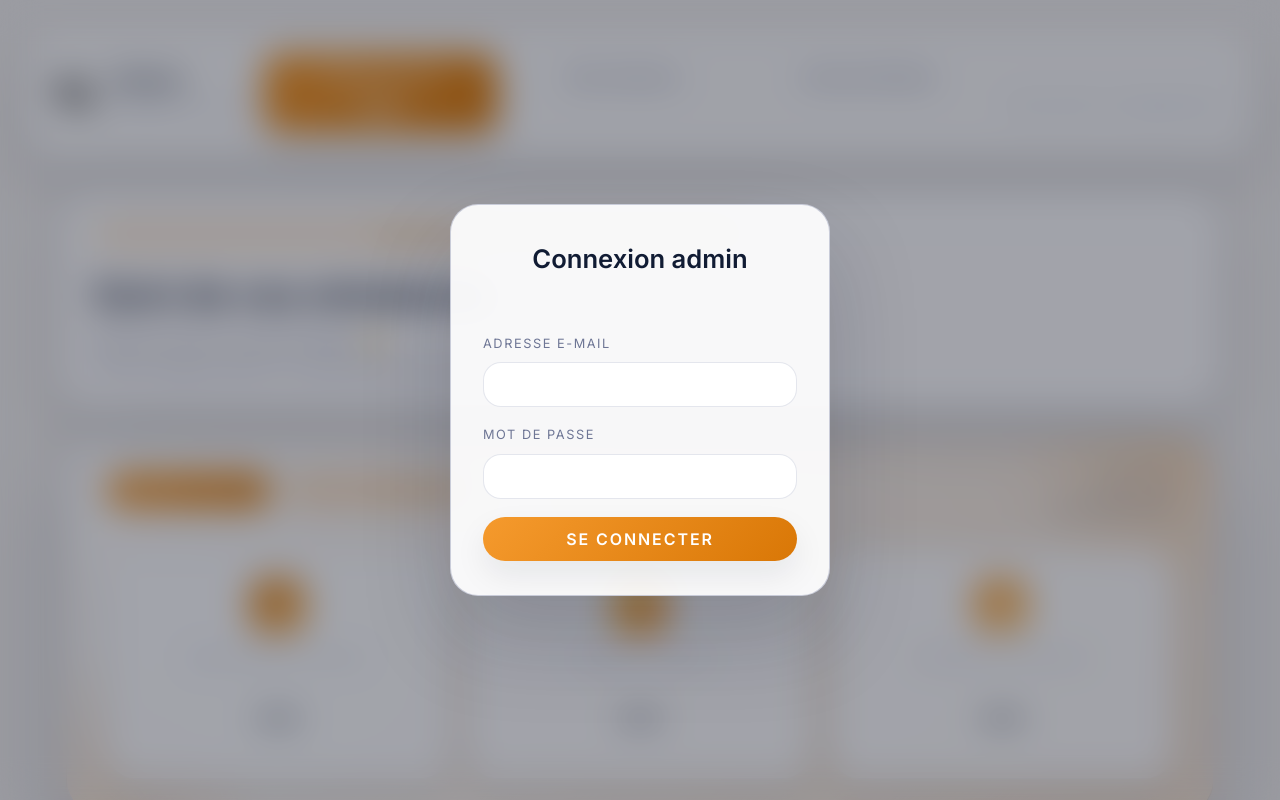
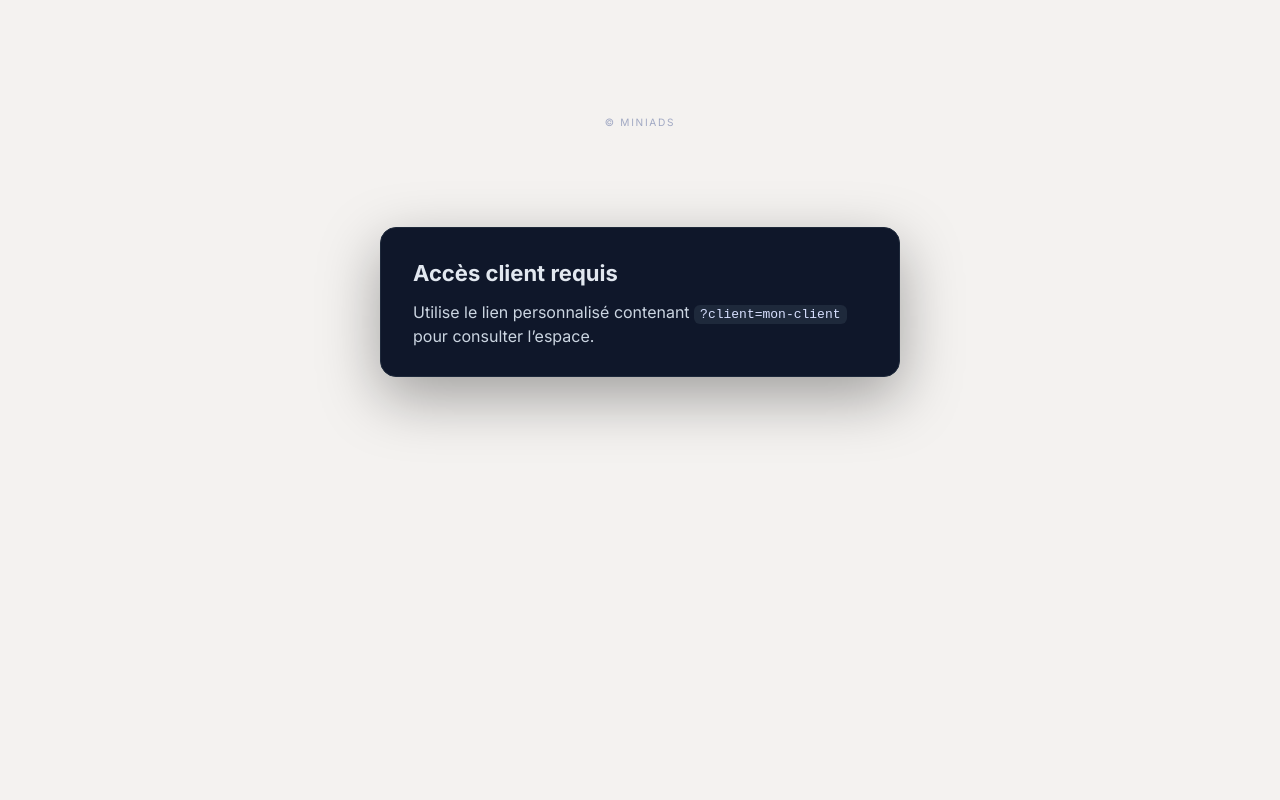
Before and after one commit to theogiff/miniads-dashboard, a browser extension: page index.html in a window 1280 px wide. Shown: the top 800 px of the page. Drawn offline with nearby package versions, Linux system fonts and the light colour scheme.

Commit message:
Update client routing and API handlers

```diff
--- a/script.js
+++ b/script.js
@@ -2625,8 +2625,8 @@ async function fetchAirtableRows({ apiKey, baseId, tableId, view, filterByFormul
 
 const rawModeParam = getParam("mode");
 const rawClientParam = getParam("client");
-const isAdminRoute = rawModeParam === "admin" || !rawClientParam;
-const clientParam = isAdminRoute ? null : rawClientParam;
+const isAdminRoute = rawModeParam === "admin";
+const clientParam = rawClientParam;
 const csvParam = null;
 
 function isLikelyNumericColumn(rows, field) {
@@ -3744,4 +3744,21 @@ if (isAdminRoute) {
       summaryBody.innerHTML = `<tr><td colspan="5" class="empty">Configuration client introuvable.</td></tr>`;
     }
   }
-} // ← fin de ton code existant
+} else {
+  document.body.classList.remove("admin-mode");
+  document.body.classList.add("client-mode");
+  if (adminLayout) adminLayout.classList.add("admin-hidden");
+  if (clientContainer) clientContainer.classList.add("hidden");
+  const existingNotice = document.querySelector(".missing-client-notice");
+  if (!existingNotice) {
+    const notice = document.createElement("div");
+    notice.className = "missing-client-notice";
+    notice.innerHTML = `
+      <div class="missing-client-card">
+        <h2>Accès client requis</h2>
+        <p>Utilise le lien personnalisé contenant <code>?client=mon-client</code> pour consulter l’espace.</p>
+      </div>
+    `;
+    document.body.appendChild(notice);
+  }
+}
--- a/style.css
+++ b/style.css
@@ -2961,3 +2961,40 @@ body.admin-mode .foot {
   border-top: 1px solid var(--border-divider);
   padding: 16px 20px 20px;
 }
+
+.missing-client-notice {
+  display: flex;
+  align-items: center;
+  justify-content: center;
+  padding: 48px 16px 96px;
+}
+
+.missing-client-card {
+  max-width: 520px;
+  width: 100%;
+  background: #0f172a;
+  border: 1px solid #1e293b;
+  border-radius: 16px;
+  padding: 28px 32px;
+  color: #e2e8f0;
+  box-shadow: 0 20px 60px rgba(0, 0, 0, 0.35);
+}
+
+.missing-client-card h2 {
+  margin: 0 0 8px;
+  font-size: 22px;
+}
+
+.missing-client-card p {
+  margin: 0;
+  color: #cbd5e1;
+  line-height: 1.5;
+}
+
+.missing-client-card code {
+  padding: 2px 6px;
+  border-radius: 6px;
+  background: #1e293b;
+  color: #d8e0ff;
+  font-size: 13px;
+}
```
Also changed, not shown: 1 other file.
